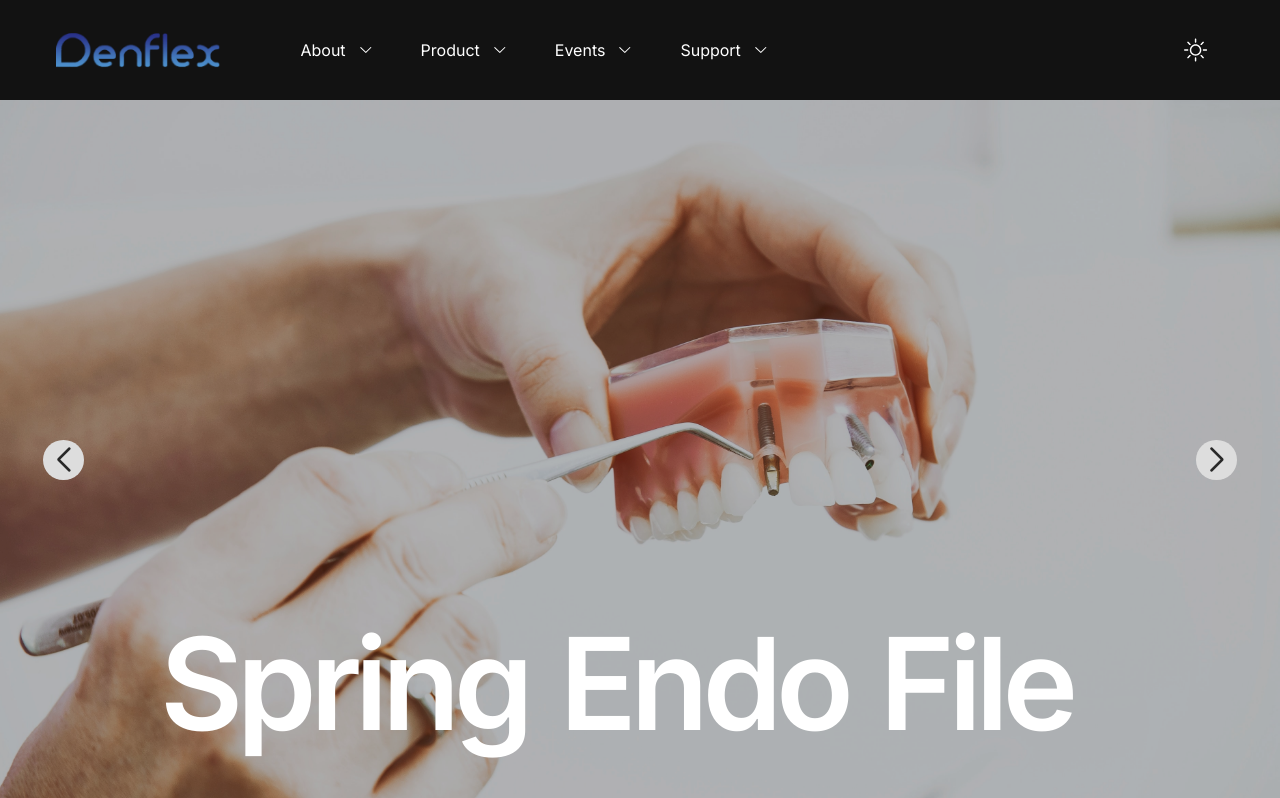
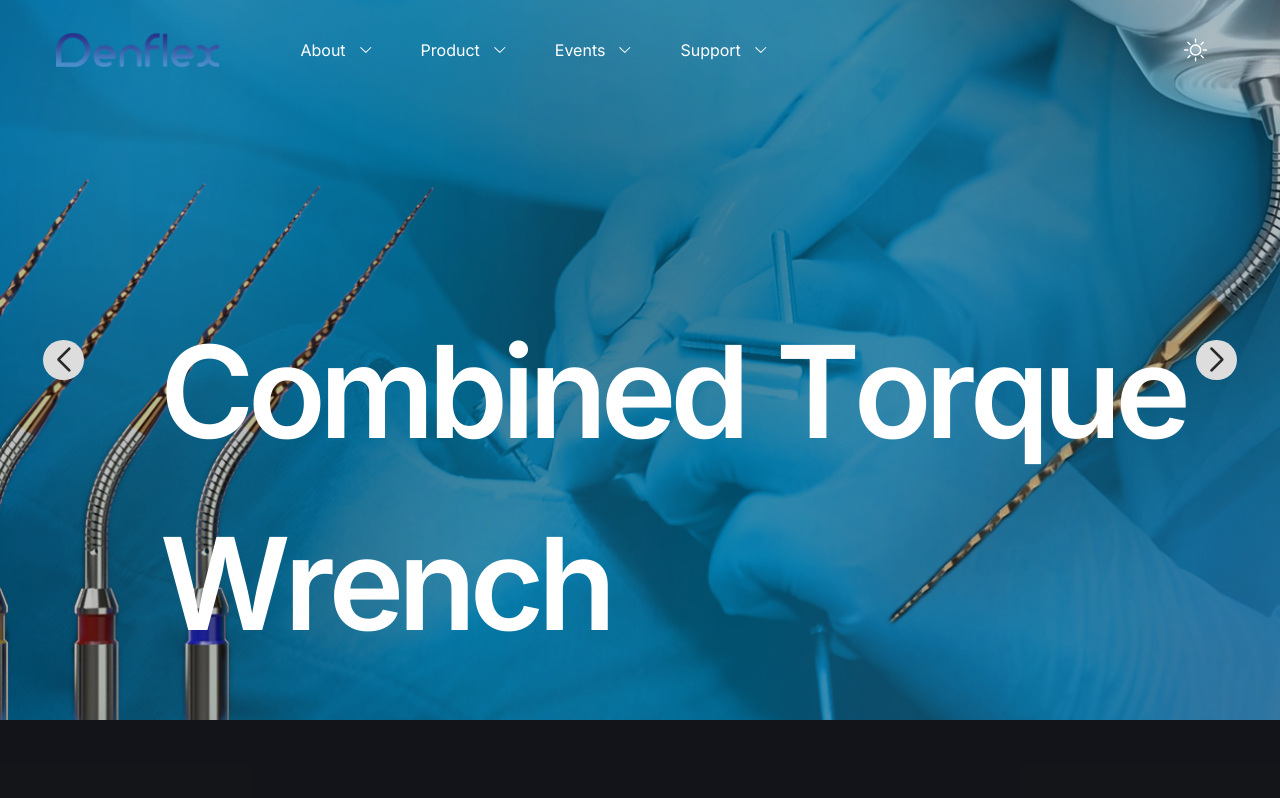
Before and after one commit to jaeungkim/denflex-app, a Next.js app: page / in a window 1280 px wide. Shown: the top 798 px of the page. Built offline with nearby package versions, Linux system fonts and the light colour scheme.

Commit message:
230615 04:54pm

```diff
--- a/components/HeroSection/Slideshow.tsx
+++ b/components/HeroSection/Slideshow.tsx
@@ -71,9 +71,9 @@ const Slideshow = () => {
 
   return (
     <>
-      <div className="slide-container relative z-20 mt-[92px] w-full sm:mt-[95px] md:mt-[100px]">
+      <div className="slide-container relative z-20 w-full">
         <Swiper
-          modules={[Navigation]}
+          modules={[Navigation, Autoplay]}
           slidesPerView={1}
           spaceBetween={0}
           loop={true}
```
